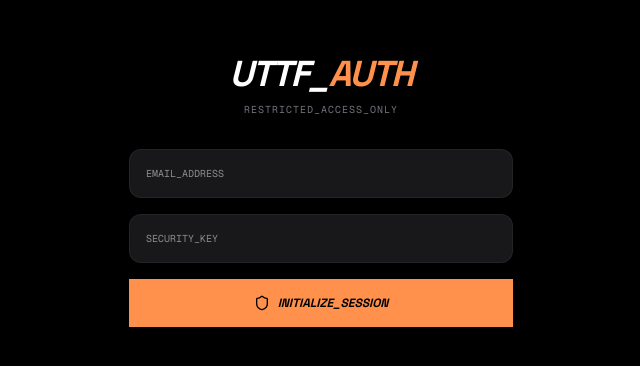
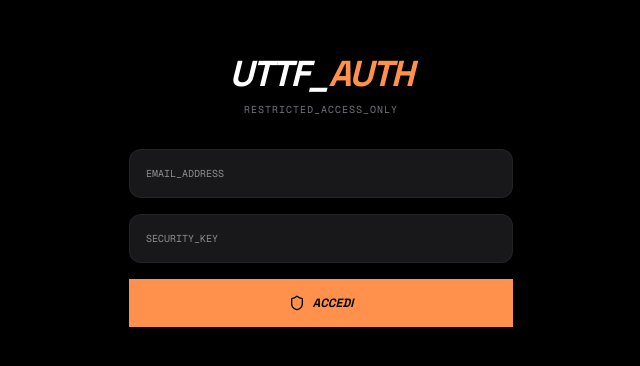
Before and after one commit to IlMara2000/uttf, a Next.js app: page /login in a window 1280 px wide. Shown: the part 210-576 px from the top of the page, without its empty margins (319-959 px from the left). Built offline with nearby package versions, Linux system fonts and the light colour scheme; no server answers; a web font is replaced by a local one.

Commit message:
Update page.tsx

```diff
--- a/src/app/login/page.tsx
+++ b/src/app/login/page.tsx
@@ -51,7 +51,7 @@ export default function LoginPage() {
             type="submit" disabled={loading}
             className="w-full py-4 bg-[#FF914D] text-black font-black uppercase italic text-xs hover:scale-[1.02] transition-transform flex items-center justify-center gap-2"
           >
-            {loading ? <Loader2 className="animate-spin" size={16} /> : <><Shield size={16} /> INITIALIZE_SESSION</>}
+            {loading ? <Loader2 className="animate-spin" size={16} /> : <><Shield size={16} />ACCEDI</>}
           </button>
         </form>
       </div>
```
